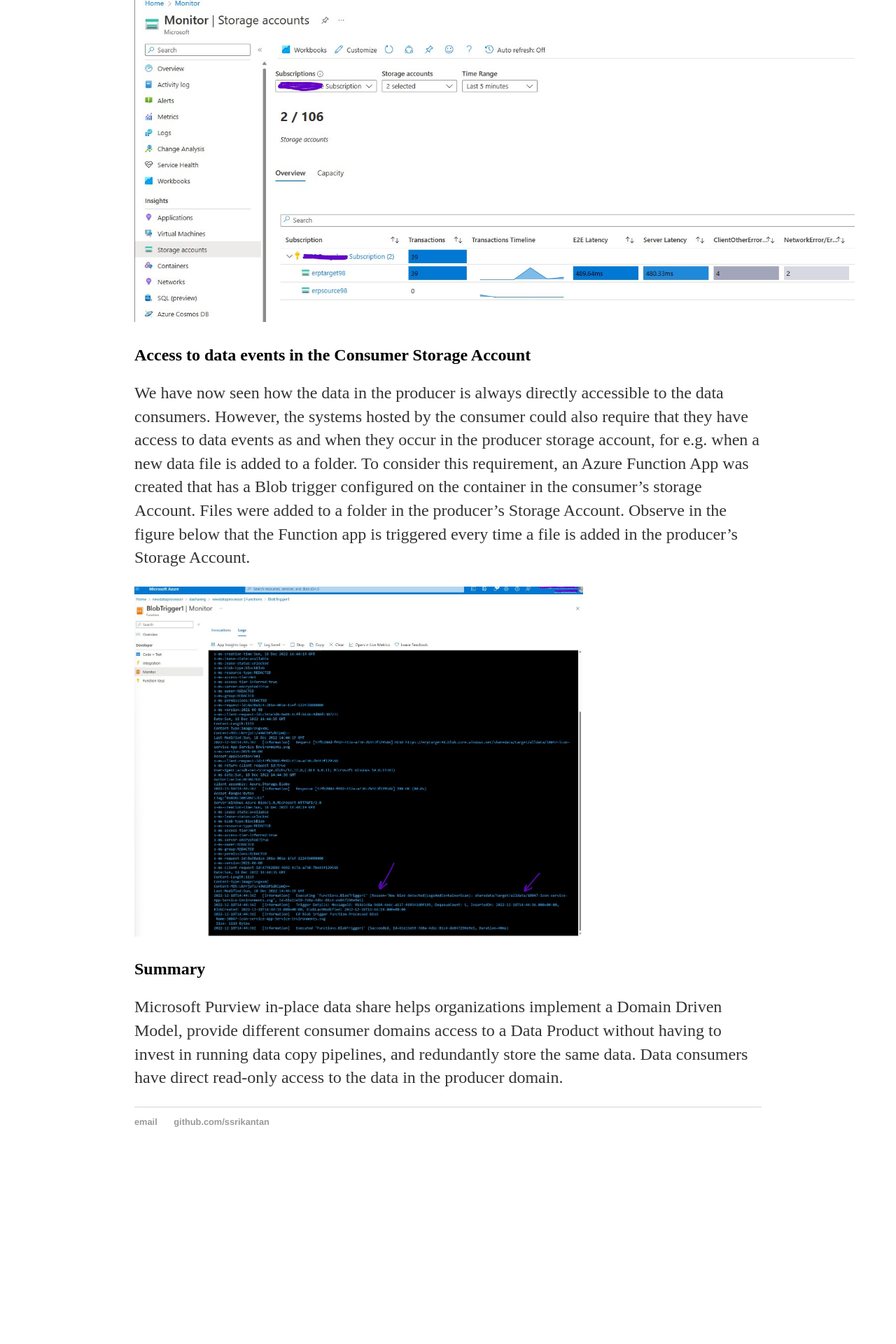
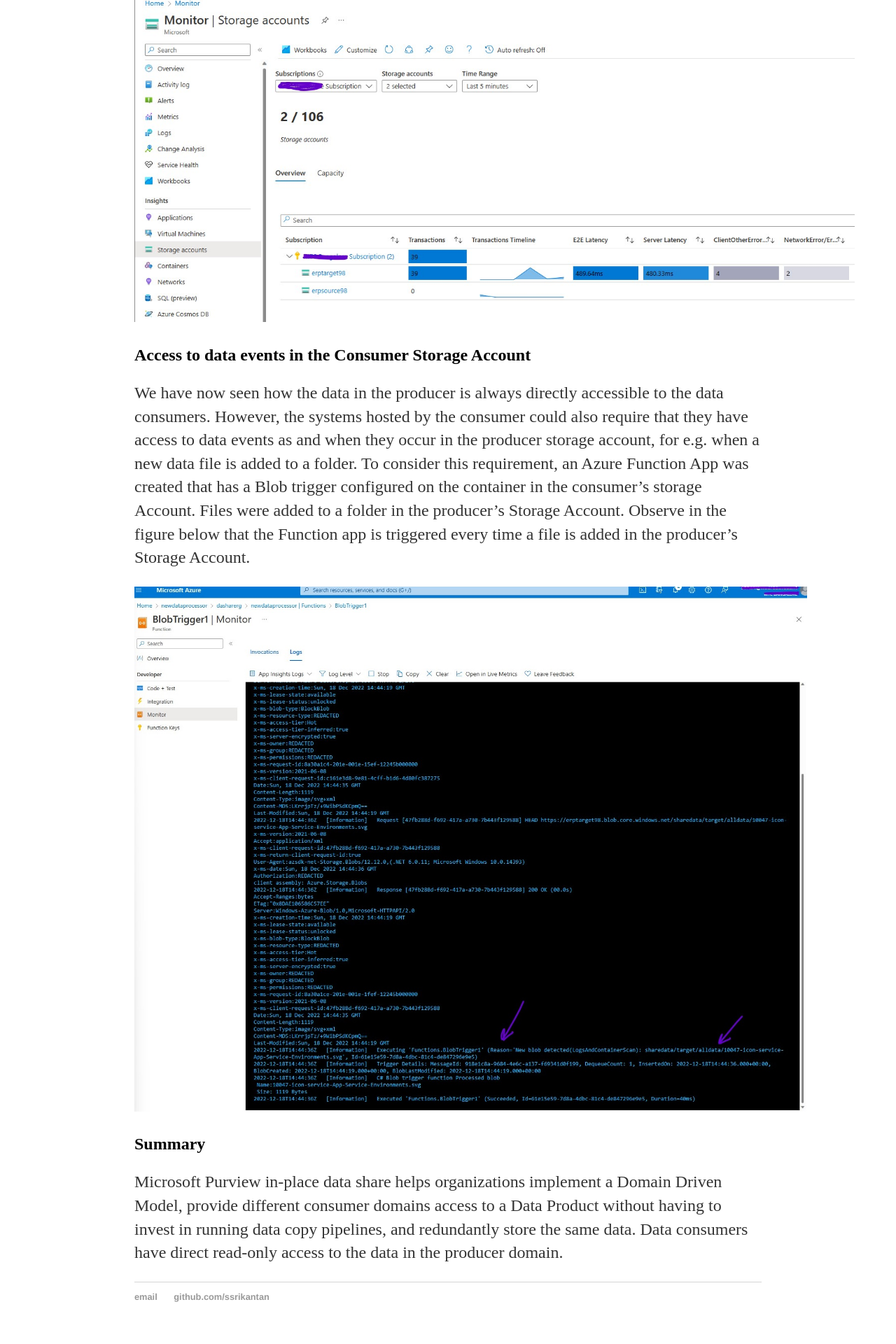
Before and after one commit to ssrikantan/ssrikantan.github.io, a Jekyll site: the page built from _posts/2022-12-18-inplace-data-sharing.md, in a window 1280 px wide. Shown: the part 2357-4277 px from the top of the page at 70% size. Built offline with Jekyll 4.4.1, drawn with Linux system fonts in a browser that asks for light colours; our own code applies the rules of GitHub Pages for plain Markdown files; before the commit the page ends 4027 px from its top, so only the background shows below that.

Commit message:
chnaged image size

```diff
--- a/_posts/2022-12-18-inplace-data-sharing.md
+++ b/_posts/2022-12-18-inplace-data-sharing.md
@@ -27,7 +27,7 @@
 We have now seen how the data in the producer is always directly accessible to the data consumers. However, the systems hosted by the consumer could also require that they have access to data events as and when they occur in the producer storage account, for e.g. when a new data file is added to a folder.
 To consider this requirement, an Azure Function App was created that has a Blob trigger configured on the container in the consumer's storage Account. Files were added to a folder in the producer's Storage Account. Observe in the figure below that the Function app is triggered every time a file is added in the producer's Storage Account.
 
-<img src="../../../images/blobtrigger.jpg" alt="blobtrigger" height="500px"/>
+<img src="../../../images/blobtrigger.jpg" alt="blobtrigger" height="750px"/>
 
 ## Summary
 
```
